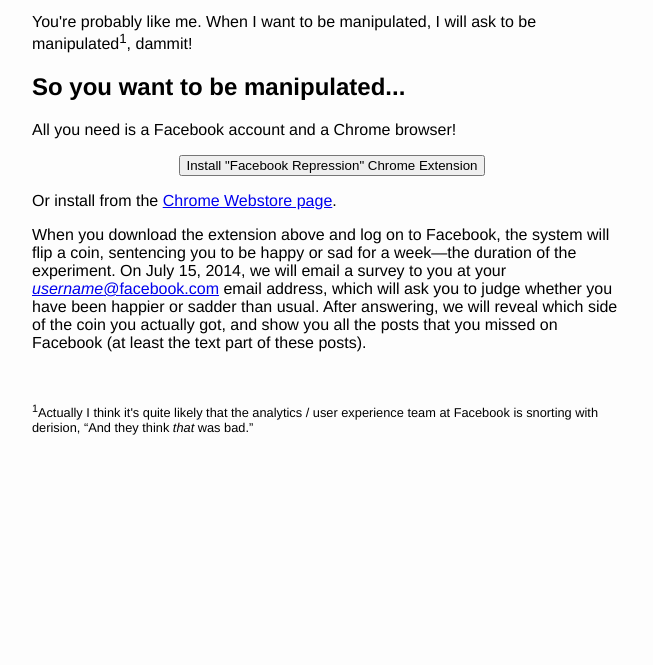
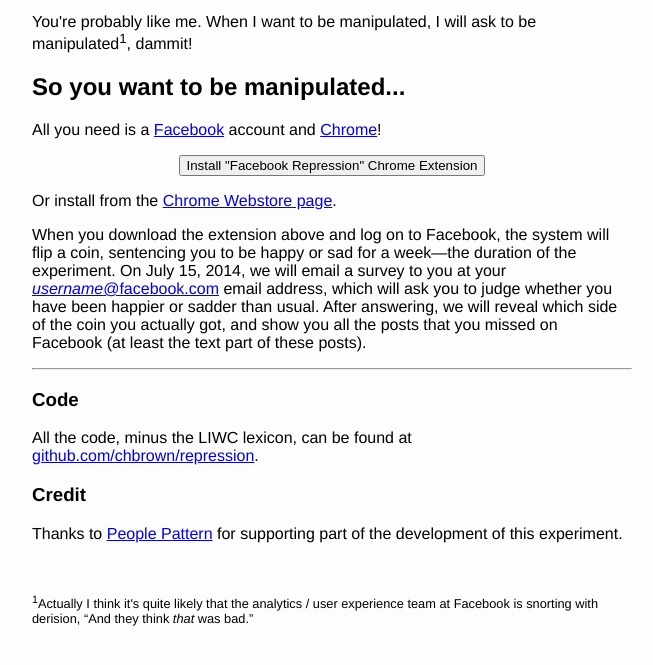
Before and after one commit to chbrown/repression, a browser extension: page static/layout.html at #!/repression/install in a window 1280 px wide. Shown: the part 137-802 px from the top of the page, without its empty margins (308-961 px from the left). Drawn offline with Linux system fonts and the light colour scheme.

Commit message:
Add a few notes to the install page

```diff
--- a/static/templates/install.html
+++ b/static/templates/install.html
@@ -7,9 +7,8 @@
   <p>You're probably like me. When I want to be manipulated, I will ask to be manipulated<sup>1</sup>, dammit!</p>
 
   <h2>So you want to be manipulated...</h2>
-
   <p>
-    All you need is a Facebook account and a Chrome browser!
+    All you need is a <a href="https://www.facebook.com/">Facebook</a> account and <a href="https://www.google.com/intl/en-US/chrome/browser/">Chrome</a>!
   </p>
 
   <p style="text-align: center">
@@ -24,6 +23,18 @@
   <p>
     When you download the extension above and log on to Facebook, the system will flip a coin, sentencing you to be happy or sad for a week—the duration of the experiment. On {{expires | date:"longDate"}}, we will email a survey to you at your <a href="#"><i>username</i>@facebook.com</a> email address, which will ask you to judge whether you have been happier or sadder than usual. After answering, we will reveal which side of the coin you actually got, and show you all the posts that you missed on Facebook (at least the text part of these posts).
   </p>
+
+  <hr>
+
+  <h3>Code</h3>
+  <p>
+    All the code, minus the LIWC lexicon, can be found at <a href="https://github.com/chbrown/repression">github.com/chbrown/repression</a>.
+  </p>
+
+  <h3>Credit</h3>
+  <p>
+    Thanks to <a href="http://www.peoplepattern.com/">People Pattern</a> for supporting part of the development of this experiment.
+  </p>
 </main>
 
 <footer style="width: 600px">
```
